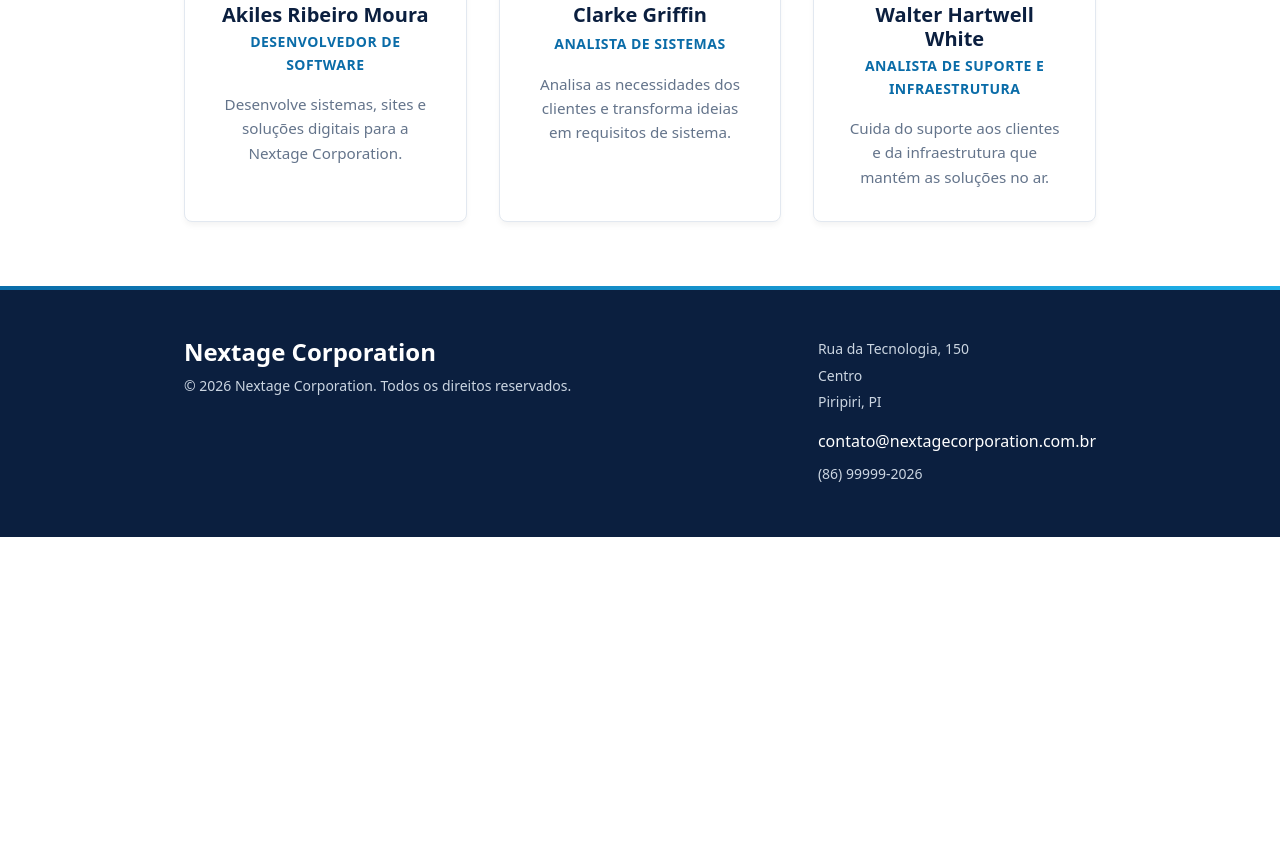
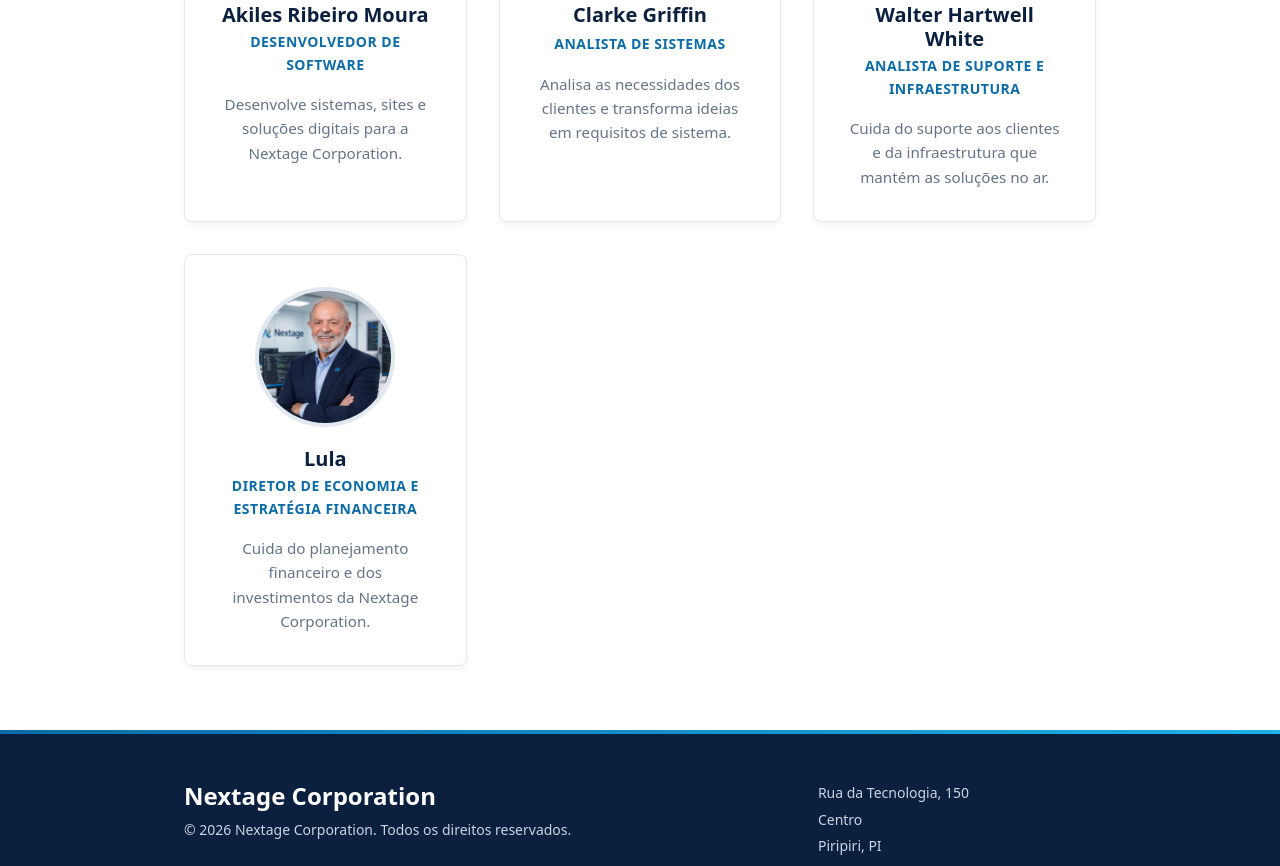
Before and after one commit to akilesribeiromoura06-alt/nextage-corporation-site, an Astro site: page /equipe in a window 1280 px wide. Shown: the part 509-1375 px from the top of the page. Before the commit the page ends 1046 px from the top, so only its background shows below. Built offline with nearby package versions, Linux system fonts and the light colour scheme; Astro itself is replaced by a stand-in of ours.

Commit message:
feat: adiciona novo membro

```diff
--- a/src/data/empresa.js
+++ b/src/data/empresa.js
@@ -61,6 +61,13 @@ export const empresa = {
       foto: "/images/walter.jpg",
       alt: "Foto de Walter Hartwell White",
       descricao: "Cuida do suporte aos clientes e da infraestrutura que mantém as soluções no ar."
+    },
+    {
+      nome: "Lula",
+      cargo: "Diretor de Economia e Estratégia Financeira",
+      foto: "/images/lula.jpg",
+      alt: "Foto de Lula, Diretor de Economia e Estratégia Financeira",
+      descricao: "Cuida do planejamento financeiro e dos investimentos da Nextage Corporation."
     }
   ]
 };
```
Also changed, not shown: public/images/lula.jpg (added).
